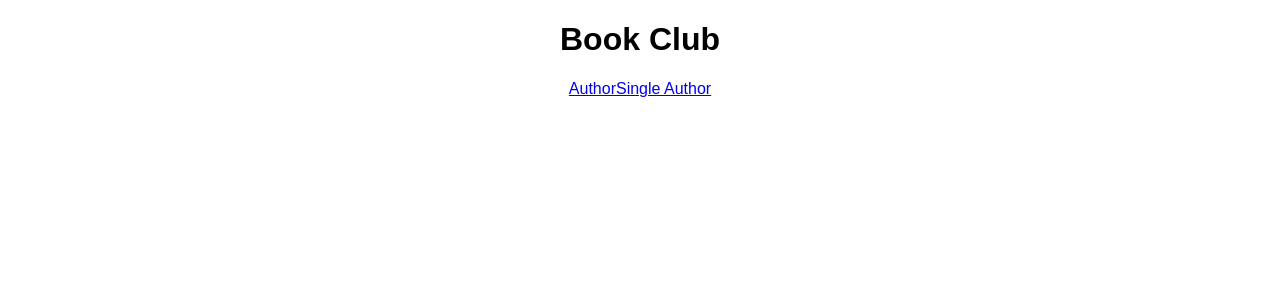
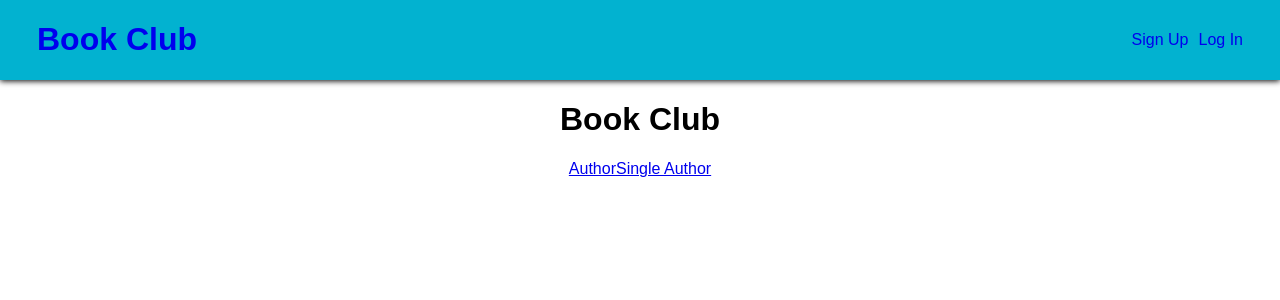
Before and after one commit to mochila83/book_site, a React (Create React App) app in the folder client/: page /authors/1 in a window 1280 px wide. Shown: the top 300 px of the page. Built offline with nearby package versions, Linux system fonts and the light colour scheme; no server answers.

Commit message:
added globalnav bar

```diff
--- a/client/src/App.js
+++ b/client/src/App.js
@@ -3,6 +3,7 @@ import { BrowserRouter as Router, Route, Link } from "react-router-dom";
 import AuthorList from "./components/AllAuthors";
 import Author from "./components/Author";
 import "./App.css";
+import GlobalNav from "./components/GlobalNav";
 
 class App extends Component {
   render() {
@@ -10,6 +11,7 @@ class App extends Component {
       <Router>
         <div className="App">
           <div>
+            <GlobalNav />
             <h1>Book Club</h1>
             <div>
               <Link to="/">Author</Link>
--- a/client/src/components/AllAuthors.js
+++ b/client/src/components/AllAuthors.js
@@ -1,6 +1,7 @@
 import React, { Component } from 'react';
 import { Link } from 'react-router-dom';
 import axios from 'axios';
+import styled from 'styled-components';
 
 class AllAuthors extends Component {
   constructor(){
--- /dev/null
+++ b/client/src/components/GlobalNav.js
@@ -0,0 +1,82 @@
+import React, { Component } from "react";
+import { Link, withRouter } from "react-router-dom";
+import axios from "axios";
+import styled from "styled-components";
+
+const Nav = styled.div`
+  width: 95%;
+  display: flex;
+  justify-content: space-between;
+  align-items: center;
+  padding: 0 2.5%;
+  background-color: rgba(2, 178, 208, 1);
+  box-shadow: 0px 1px 6px black;
+  a {
+    text-decoration: none;
+    margin: 0 5px;
+    &:visited {
+      color: white;
+    }
+  }
+`;
+
+class GlobalNav extends Component {
+  constructor() {
+    super();
+    this.state = {
+      user: {},
+      loggedIn: false
+    };
+  }
+
+  componentWillMount() {
+    this._isLoggedIn();
+  }
+  componentWillReceiveProps() {
+    this._isLoggedIn();
+  }
+
+  _isLoggedIn = async () => {
+    const response = await axios.get("/auth/validate_token");
+    this.setState({
+      user: response.data.data,
+      loggedIn: response.data.success
+    });
+  };
+
+  _logOut = async () => {
+    console.log("CLICK");
+    const response = await axios.delete("/auth/sign_out");
+    //Forces refresh of browser
+    window.location.reload();
+  };
+
+  render() {
+    if (this.state.loggedIn) {
+      return (
+        <Nav>
+          <Link to="/">
+            <h1>Tunr</h1>
+          </Link>
+          <div>
+            <span>Signed In As: {this.state.user.email}</span>
+            <a href="#" onClick={this._logOut}> Log Out </a>
+          </div>
+        </Nav>
+      );
+    }
+    return (
+      <Nav>
+        <Link to="/">
+          <h1>Book Club</h1>
+        </Link>
+        <div>
+          <Link to="/signup">Sign Up</Link>
+          <Link to="/signin">Log In</Link>
+        </div>
+      </Nav>
+    );
+  }
+}
+
+export default GlobalNav;
```
